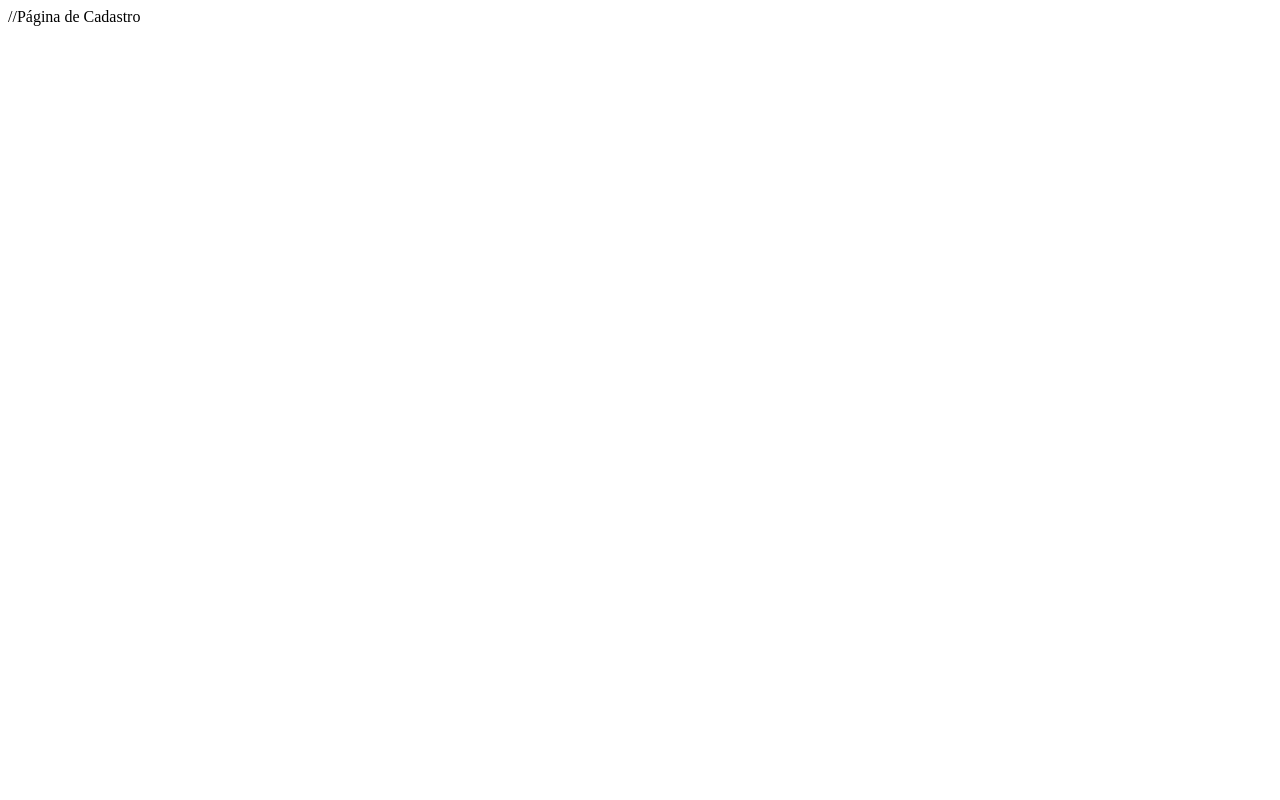
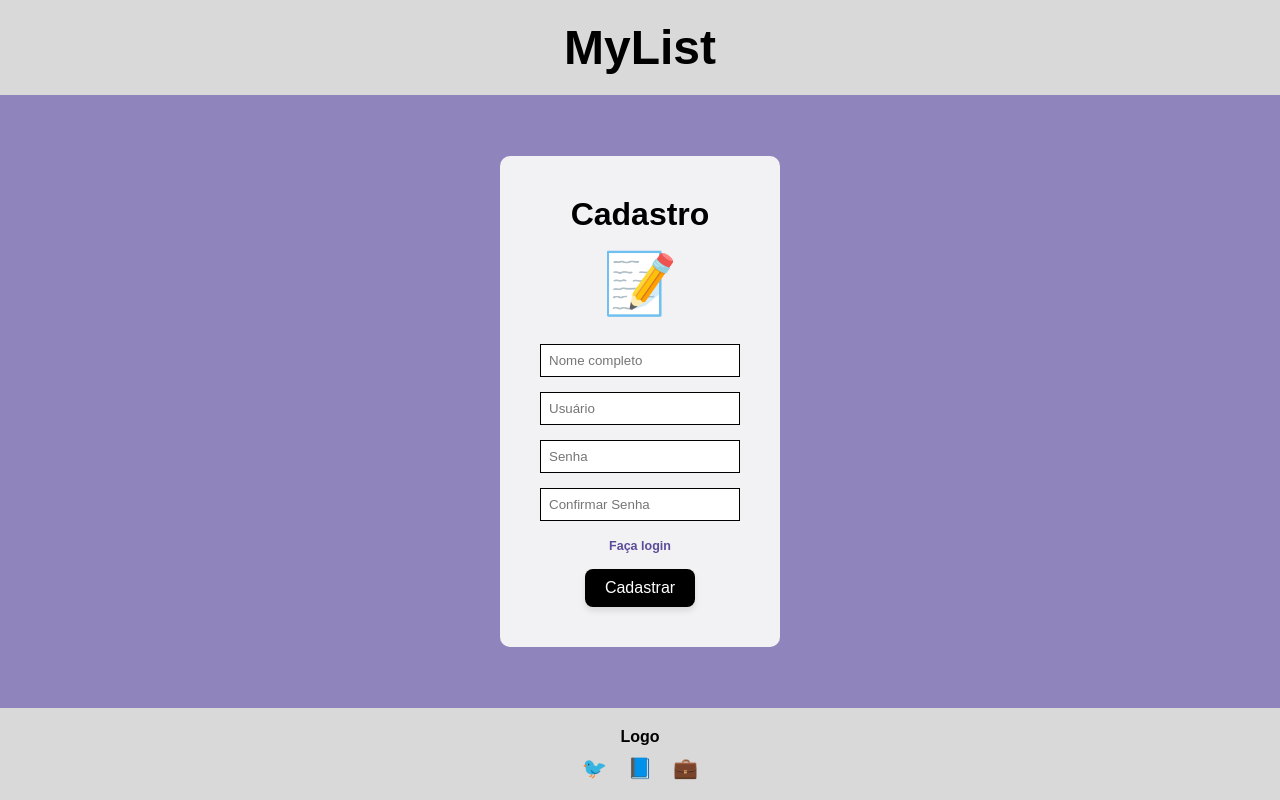
Before and after one commit to peterpl04/MyList, a plain HTML site: page pages/cadastro.html in a window 1280 px wide. Drawn offline with Linux system fonts and the light colour scheme.

Commit message:
Alteração: adicionado caminho para tela de cadastro ao clicar em cadastre-se

```diff
--- a/pages/cadastro.html
+++ b/pages/cadastro.html
@@ -1 +1,38 @@
-//Página de Cadastro
+<!DOCTYPE html>
+<html lang="pt-BR">
+<head>
+  <meta charset="UTF-8" />
+  <meta name="viewport" content="width=device-width, initial-scale=1.0"/>
+  <title>Cadastro - MyList</title>
+  <link rel="stylesheet" href="../style.css" />
+</head>
+<body>
+  <header>
+    <h1>MyList</h1>
+  </header>
+
+  <main>
+    <div class="login-container">
+      <h1>Cadastro</h1>
+      <div class="user-icon">📝</div>
+      <input type="text" placeholder="Nome completo" />
+      <input type="text" placeholder="Usuário" />
+      <input type="password" placeholder="Senha" />
+      <input type="password" placeholder="Confirmar Senha" />
+      <p class="texto-cadastro">
+        <a href="../index.html">Faça login</a>
+    </p>
+      <button class="botao-bonito">Cadastrar</button>
+    </div>
+  </main>
+
+  <footer>
+    <div class="footer-logo">Logo</div>
+    <div class="social-icons">
+      <span>🐦</span>
+      <span>📘</span>
+      <span>💼</span>
+    </div>
+  </footer>
+</body>
+</html>
```
Also changed, not shown: index.html (+2 -2 lines).
